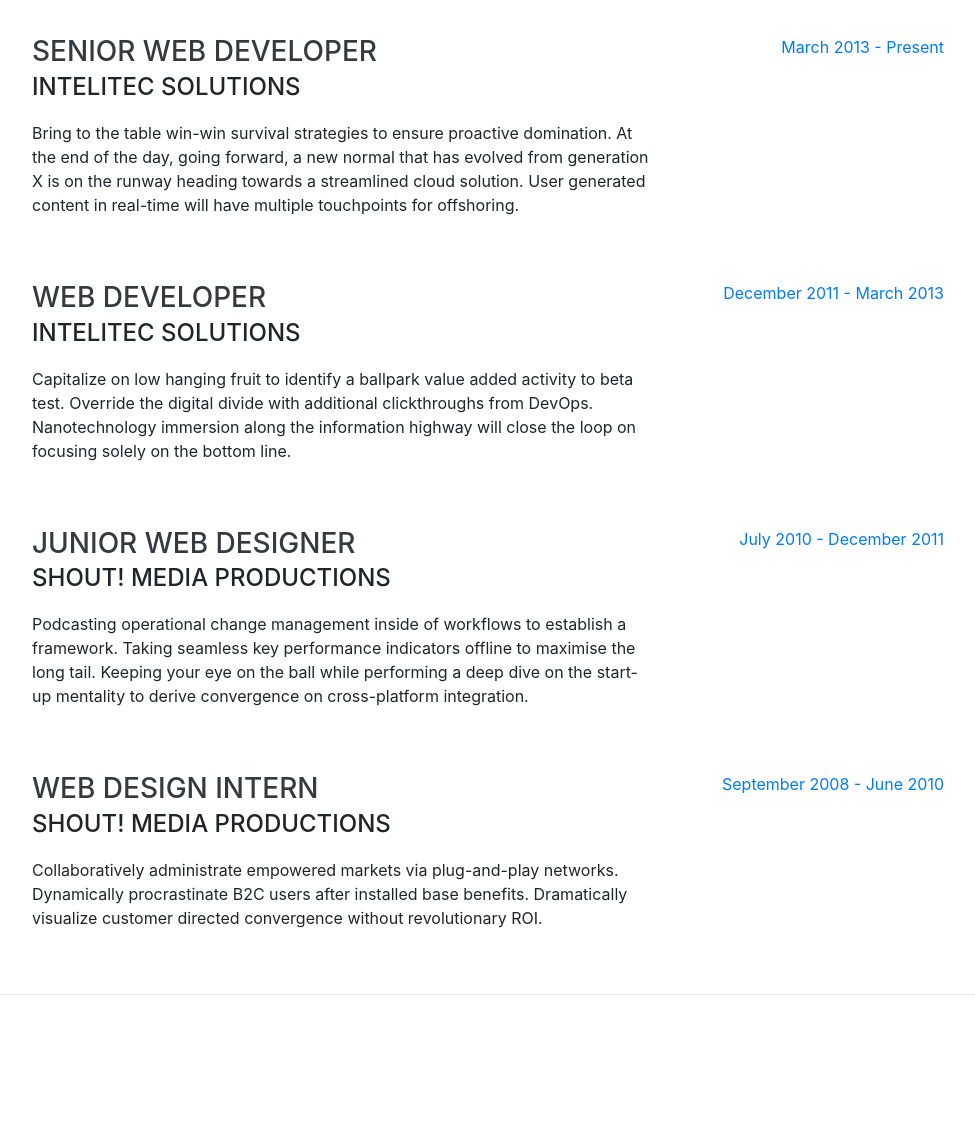
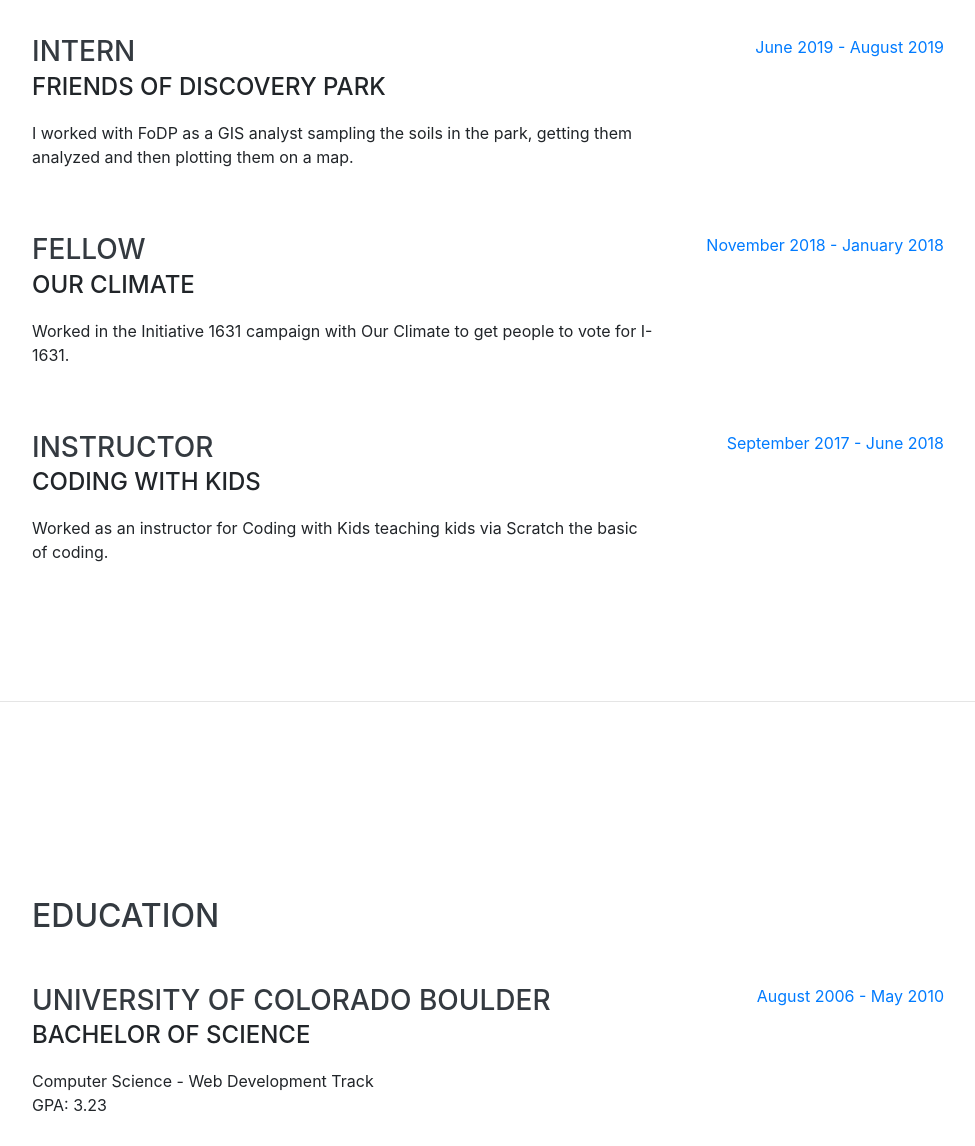
Before and after one commit to cjpere/cjpere.github.io, a website with bundled scripts: page index.html in a window 1280 px wide. Shown: the part 900-2046 px from the top of the page, without its empty margins (288-1263 px from the left). Built offline with nearby package versions, Linux system fonts and the light colour scheme; a web font is replaced by a local one.

Commit message:
experience commit

```diff
--- a/index.html
+++ b/index.html
@@ -8,7 +8,7 @@
   <meta name="description" content="">
   <meta name="author" content="">
 
-  <title>Resume - Start Bootstrap Theme</title>
+  <title>Resume - Claire Perez</title>
 
   <!-- Bootstrap core CSS -->
   <link href="vendor/bootstrap/css/bootstrap.min.css" rel="stylesheet">
@@ -74,7 +74,7 @@
           <a href="#">
             <i class="fab fa-linkedin-in"></i>
           </a>
-          <a href="#">
+          <a href="https://github.com/cjpere/cjpere.github.io">
             <i class="fab fa-github"></i>
           </a>
           <a href="#">
@@ -95,47 +95,37 @@
 
         <div class="resume-item d-flex flex-column flex-md-row justify-content-between mb-5">
           <div class="resume-content">
-            <h3 class="mb-0">Senior Web Developer</h3>
-            <div class="subheading mb-3">Intelitec Solutions</div>
-            <p>Bring to the table win-win survival strategies to ensure proactive domination. At the end of the day, going forward, a new normal that has evolved from generation X is on the runway heading towards a streamlined cloud solution. User generated content in real-time will have multiple touchpoints for offshoring.</p>
+            <h3 class="mb-0">Intern</h3>
+            <div class="subheading mb-3">Friends of Discovery Park</div>
+            <p>I worked with FoDP as a GIS analyst sampling the soils in the park, getting them analyzed and then plotting them on a map.</p>
           </div>
           <div class="resume-date text-md-right">
-            <span class="text-primary">March 2013 - Present</span>
+            <span class="text-primary">June 2019 - August 2019</span>
           </div>
         </div>
 
         <div class="resume-item d-flex flex-column flex-md-row justify-content-between mb-5">
           <div class="resume-content">
-            <h3 class="mb-0">Web Developer</h3>
-            <div class="subheading mb-3">Intelitec Solutions</div>
-            <p>Capitalize on low hanging fruit to identify a ballpark value added activity to beta test. Override the digital divide with additional clickthroughs from DevOps. Nanotechnology immersion along the information highway will close the loop on focusing solely on the bottom line.</p>
+            <h3 class="mb-0">Fellow</h3>
+            <div class="subheading mb-3">Our Climate</div>
+            <p>Worked in the Initiative 1631 campaign with Our Climate to get people to vote for I-1631.</p>
           </div>
           <div class="resume-date text-md-right">
-            <span class="text-primary">December 2011 - March 2013</span>
+            <span class="text-primary">November 2018 - January 2018</span>
           </div>
         </div>
 
         <div class="resume-item d-flex flex-column flex-md-row justify-content-between mb-5">
           <div class="resume-content">
-            <h3 class="mb-0">Junior Web Designer</h3>
-            <div class="subheading mb-3">Shout! Media Productions</div>
-            <p>Podcasting operational change management inside of workflows to establish a framework. Taking seamless key performance indicators offline to maximise the long tail. Keeping your eye on the ball while performing a deep dive on the start-up mentality to derive convergence on cross-platform integration.</p>
+            <h3 class="mb-0">Instructor</h3>
+            <div class="subheading mb-3">Coding with Kids</div>
+            <p>Worked as an instructor for Coding with Kids teaching kids via Scratch the basic of coding.</p>
           </div>
           <div class="resume-date text-md-right">
-            <span class="text-primary">July 2010 - December 2011</span>
+            <span class="text-primary">September 2017 - June 2018</span>
           </div>
         </div>
 
-        <div class="resume-item d-flex flex-column flex-md-row justify-content-between">
-          <div class="resume-content">
-            <h3 class="mb-0">Web Design Intern</h3>
-            <div class="subheading mb-3">Shout! Media Productions</div>
-            <p>Collaboratively administrate empowered markets via plug-and-play networks. Dynamically procrastinate B2C users after installed base benefits. Dramatically visualize customer directed convergence without revolutionary ROI.</p>
-          </div>
-          <div class="resume-date text-md-right">
-            <span class="text-primary">September 2008 - June 2010</span>
-          </div>
-        </div>
 
       </div>
 
```
